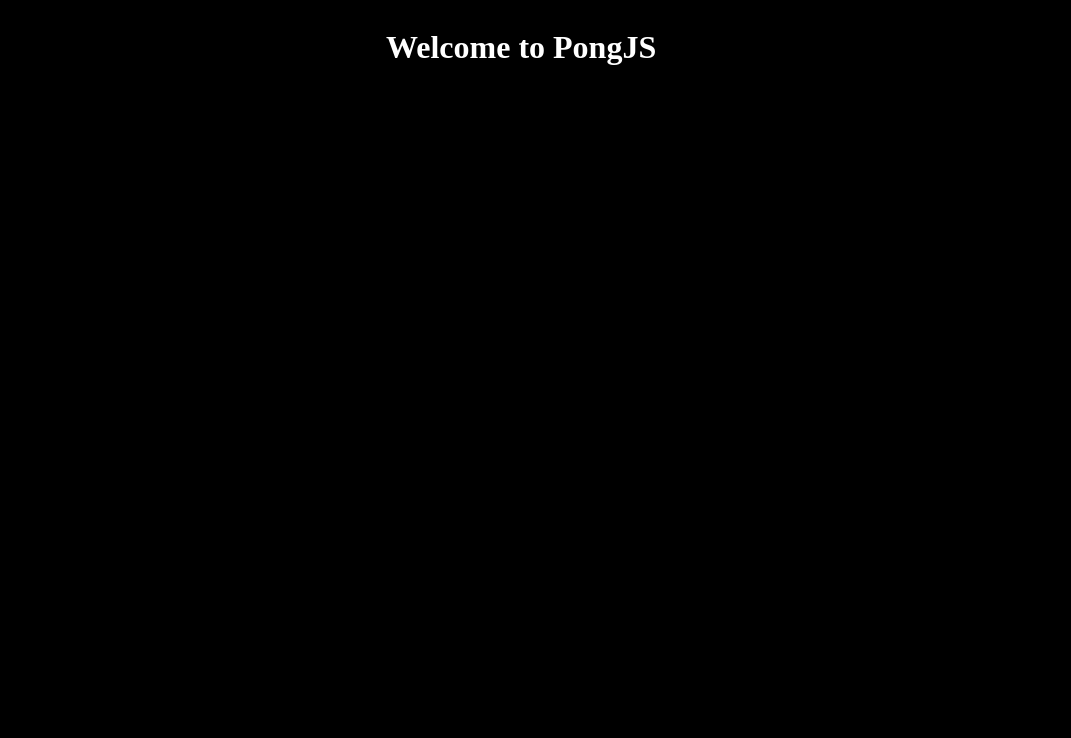
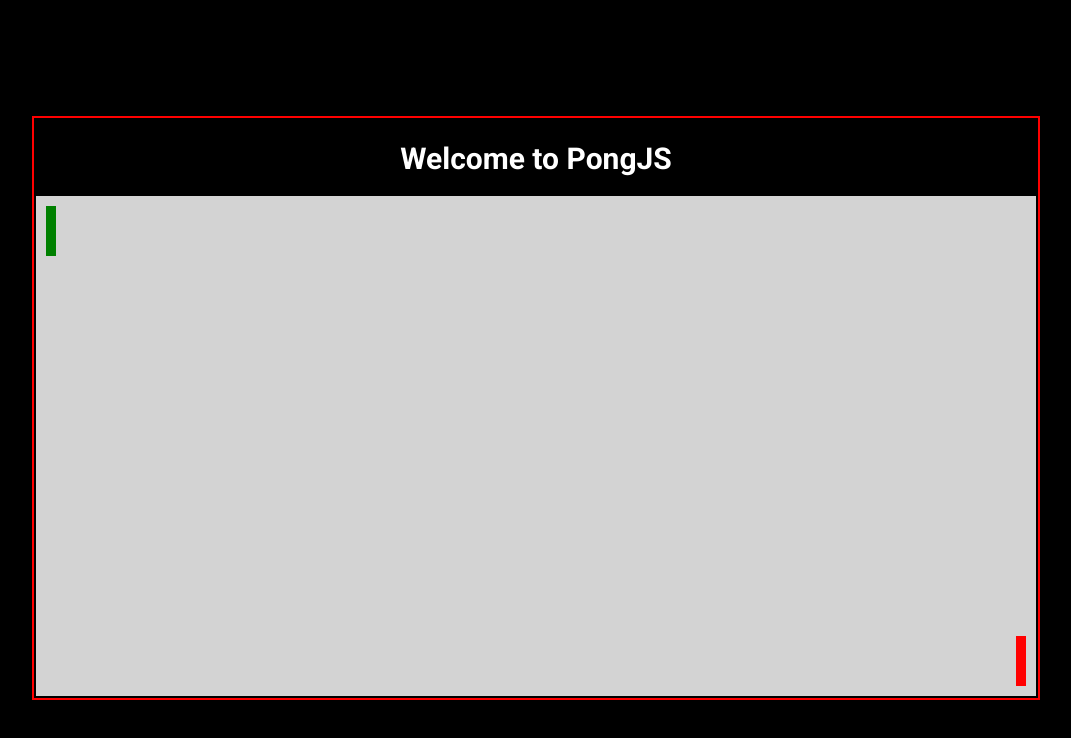
Before and after one commit to doman89/PongJS, a plain HTML site: page index.html in a window 1280 px wide. Shown: the whole page, without its empty margins (104-1175 px from the left). Drawn offline with Linux system fonts and the light colour scheme.

Commit message:
create object Paddle, and testing

```diff
--- a/js/script.js
+++ b/js/script.js
@@ -1,2 +1,47 @@
 const canvas = document.querySelector(`canvas`);
 const ctx = canvas.getContext(`2d`);
+
+canvas.width = 1000;
+canvas.height = 500;
+
+const clearScreen = () => {
+    ctx.fillStyle = `lightgrey`;
+    ctx.fillRect(0, 0, canvas.width, canvas.height);
+}
+
+function Paddle(width, height, color, positionX, positionY) {
+    this.width = width;
+    this.height = height;
+    this.color = color;
+    this.positionX = positionX;
+    this.positionY = positionY;
+    this.middleHeight = this.height / 2;
+    this.middleWidth = this.width / 2;
+
+    this.moveUp = (speed) => {
+        if (this.positionY - speed > 0)
+            this.positionY -= speed;
+    };
+
+    this.moveDown = (speed) => {
+        if (this.positionY + speed + this.height < canvas.height)
+            this.positionY += speed;
+    };
+};
+
+let paddlePlayer = new Paddle(10, 50, `green`, 10, 10);
+const paddleComputer = new Paddle(10, 50, `red`, canvas.width - 20, 10);
+
+const drawObject = (drawingObject, context) => {
+    context.fillStyle = drawingObject.color;
+    context.fillRect(drawingObject.positionX, drawingObject.positionY, drawingObject.width, drawingObject.height);
+}
+
+const run = () => {
+    clearScreen();
+    paddleComputer.moveDown(10);
+    drawObject(paddlePlayer, ctx);
+    drawObject(paddleComputer, ctx);
+}
+
+setInterval(run, 1000 / 60);
--- a/style.sass
+++ b/style.sass
@@ -1,9 +1,20 @@
 // font-family: 'Roboto', sans-serif;
 
 html
+    font-family: 'Roboto', Arial, sans-serif
+    font-size: 10px
     body
         background-color: #000
         display: flex
         justify-content: center
         align-items: center
+        min-height: 100vh
         color: white
+        div
+            display: flex
+            flex-direction: column
+            justify-content: center
+            align-items: center
+            box-shadow: 0 0 0 2px black, 0 0 0 4px red
+            h1
+                font-size: 3em
```
Also changed, not shown: css/style.css, 1 other file.
